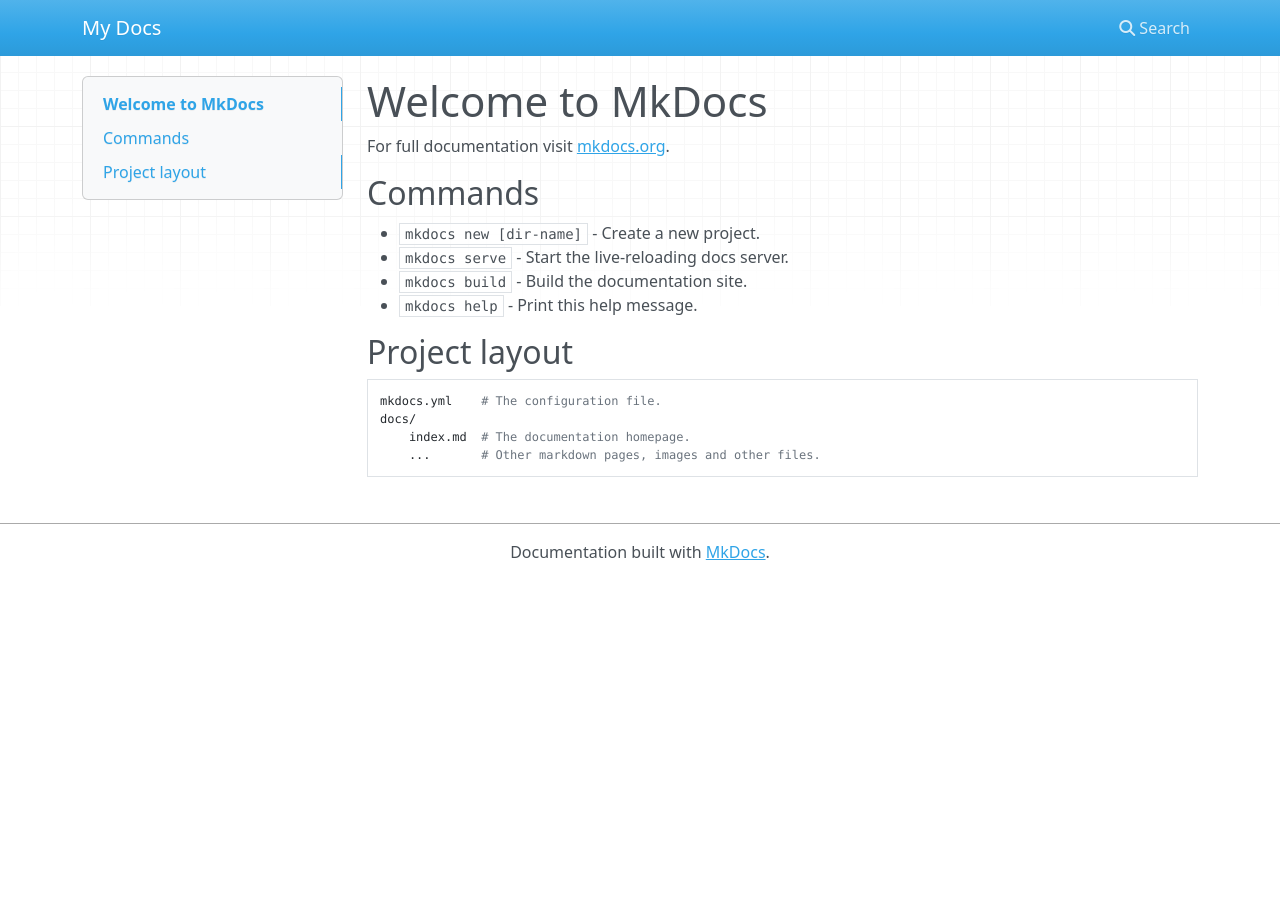
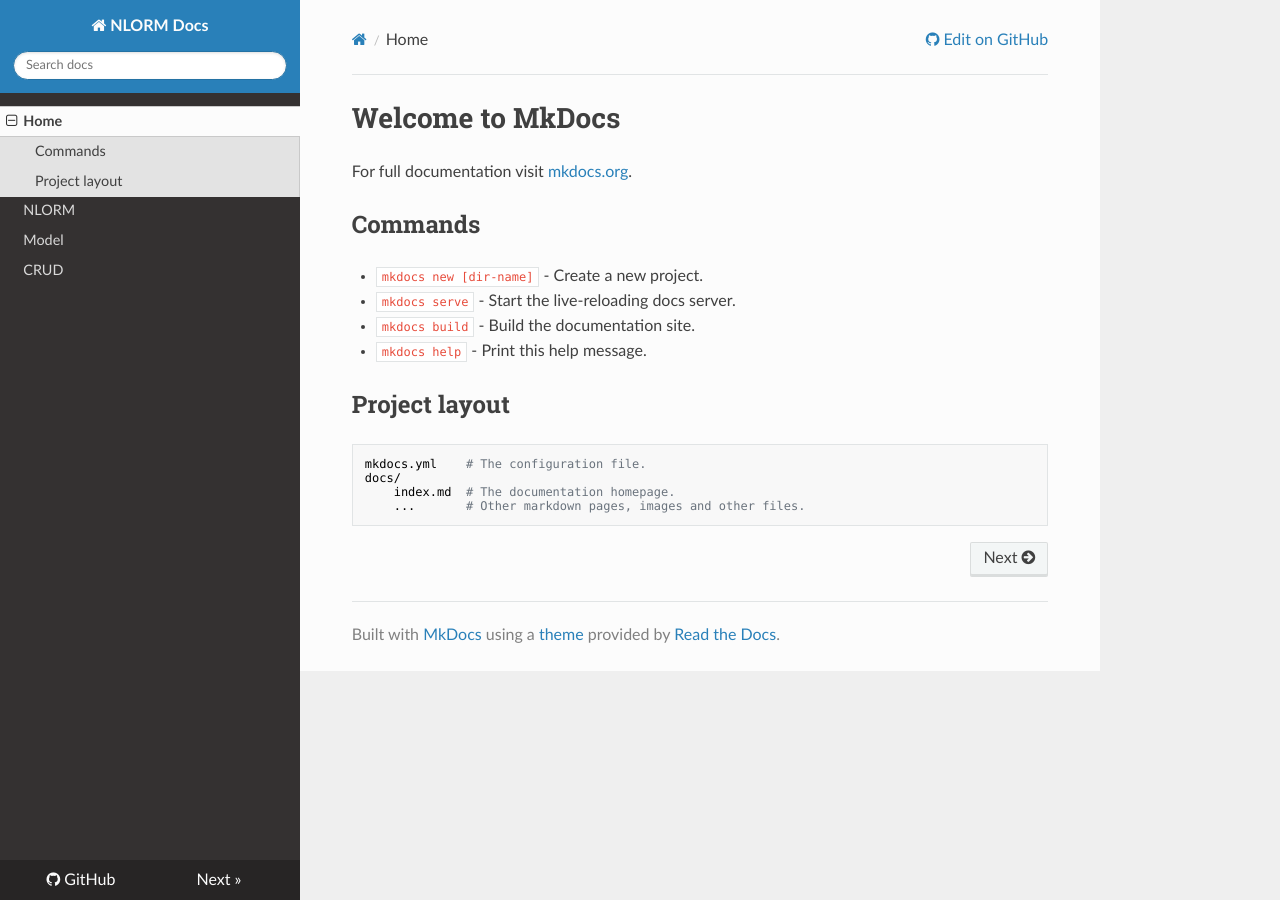
Before and after one commit to kkchuchu/NLORM, an MkDocs documentation site: the page built from doc/docs/index.md, in a window 1280 px wide. Built offline with MkDocs 1.6.1, drawn with Linux system fonts in a browser that asks for light colours; nearby versions of some CDN libraries; old or Windows-style settings are respelled for this version of MkDocs.

Commit message:
add site map

```diff
--- a/doc/mkdocs.yml
+++ b/doc/mkdocs.yml
@@ -1,3 +1,8 @@
-site_name: My Docs
+site_name: NLORM Docs
+repo_url: https://github.com/eternnoir/NLORM
 pages:
 - [index.md, Home]
+- [nlorm.md, NLORM]
+- [model.md, Model]
+- [crud.md, CRUD]
+theme: readthedocs
```
Also changed, not shown: doc/docs/model.md (added, +1 -0 lines), doc/docs/crud.md (added), doc/docs/nlorm.md (added).
